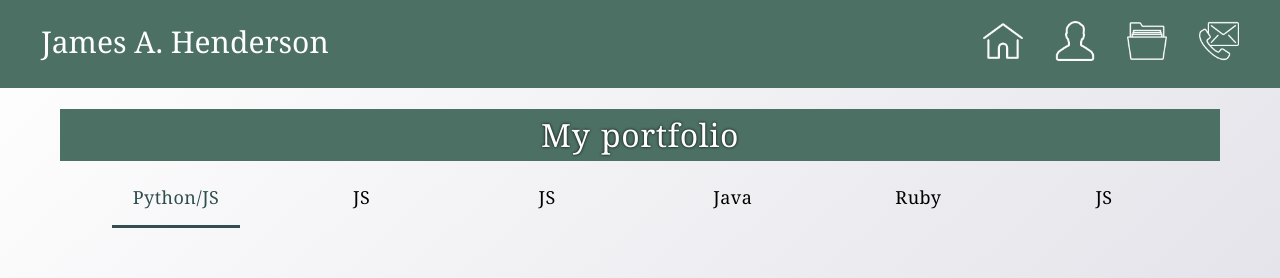
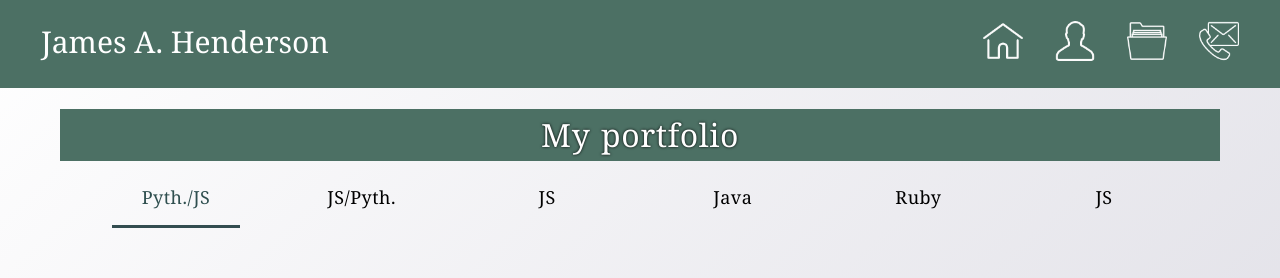
Before and after one commit to jah1603/jQuery-ReactJS-carousels, a React (Create React App) app: page /portfolio in a window 1280 px wide. Shown: the top 278 px of the page. Built offline with nearby package versions, Linux system fonts and the light colour scheme.

Commit message:
update Findasaur title and subheading

```diff
--- a/src/components/Portfolio.js
+++ b/src/components/Portfolio.js
@@ -88,8 +88,8 @@ class Portfolio extends React.Component {
     <h1 className="headline"> My portfolio</h1>
 
     <p id="cf7_controls-projects" style={{justifyContent: 'center', marginBottom: '4%'}}>
-      <div className="selected project-header" style={{display: 'inline-block', width: '11%', textAlign: 'center', paddingBottom: '1%'}}>Python/JS</div>
-      <div className="project-header" style={{display: 'inline-block', width: '11%', textAlign: 'center', paddingBottom: '1%'}}>JS</div>
+      <div className="selected project-header" style={{display: 'inline-block', width: '11%', textAlign: 'center', paddingBottom: '1%'}}>Pyth./JS</div>
+      <div className="project-header" style={{display: 'inline-block', width: '11%', textAlign: 'center', paddingBottom: '1%'}}>JS/Pyth.</div>
       <div className="project-header" style={{display: 'inline-block', width: '11%', textAlign: 'center', paddingBottom: '1%'}}>JS</div>
       <div className="project-header" style={{display: 'inline-block', width: '11%', paddingBottom: '1%'}}>Java</div>
       <div className="project-header" style={{display: 'inline-block', width: '11%', paddingBottom: '1%'}}>Ruby</div>
@@ -154,13 +154,13 @@ class Portfolio extends React.Component {
     <th className="project-logo"><img className="weather2-image" src={require('../images/weather2.gif')}></img></th>
     <th>
     <h2 className="project-name" style={{marginLeft: '0.5rem'}}>
-        Weather2...
+        Findasaur
     </h2>
     </th>
     </tr>
     </table>
 
-    <h2 className="project-blurb" style={{fontWeight: 'normal', fontStyle: 'italic'}}> A suite of activity-related mobile weather apps, available on Android</h2>
+    <h2 className="project-blurb" style={{fontWeight: 'normal', fontStyle: 'italic'}}> An educational app which lets users explore the prehistoric world</h2>
 
     <table className="weather2-programming-logos">
     <tr>
```
